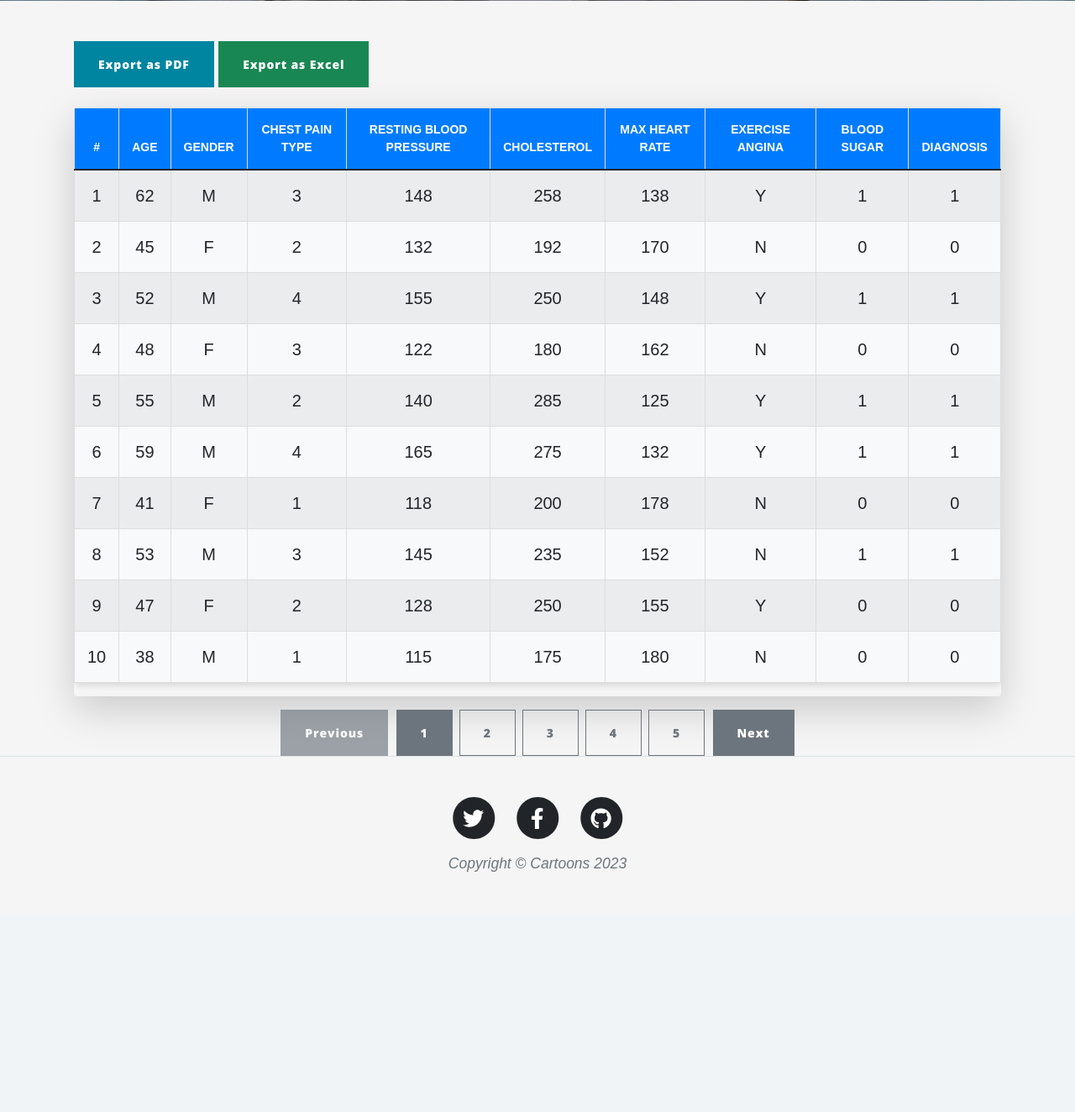
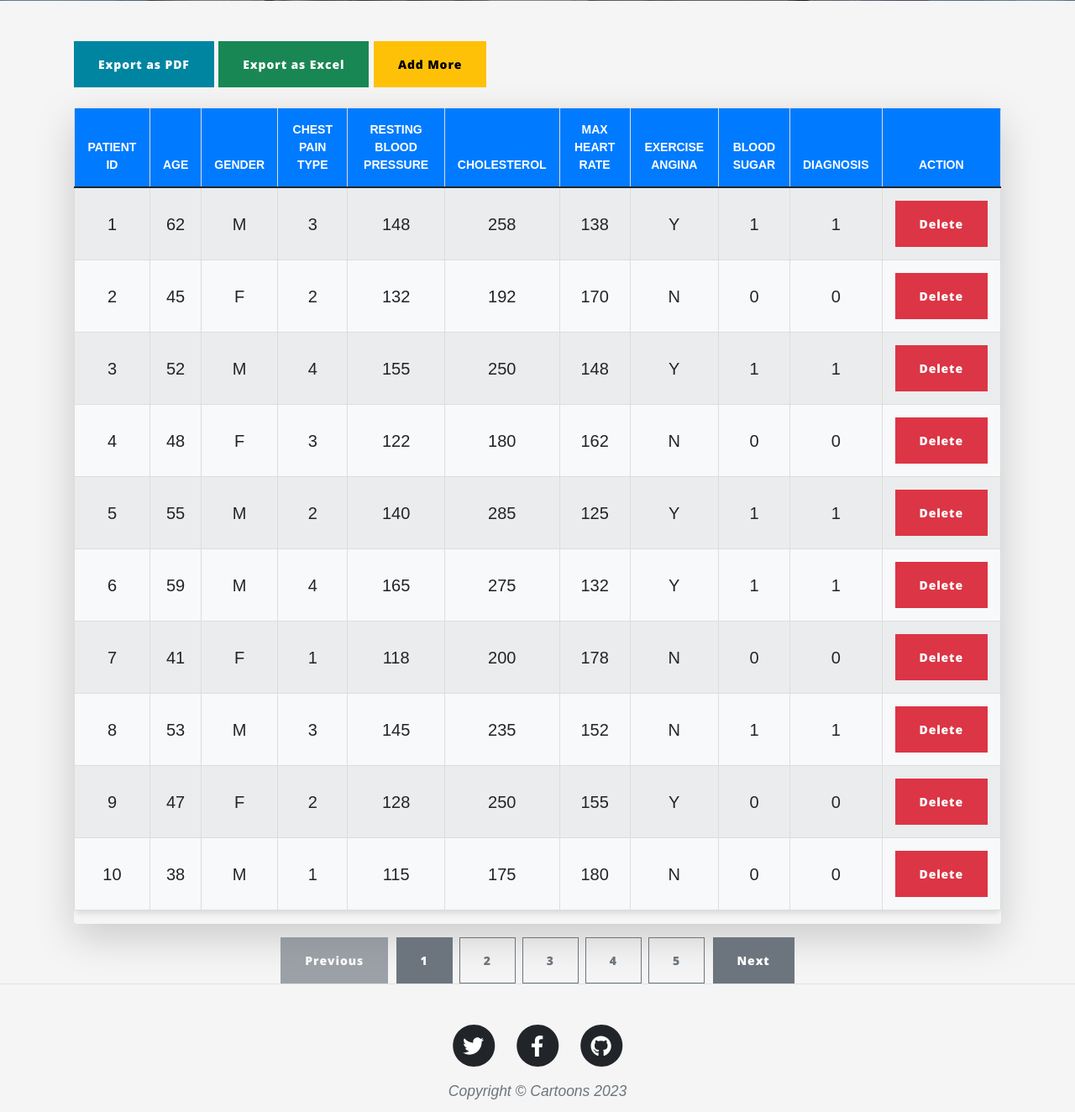
Before and after one commit to baptt123/DataMiningProject, a Flask app: page /datapatient in a window 1280 px wide. Shown: the part 499-1823 px from the top of the page at 84% size. Before the commit the page ends 1537 px from the top, so only its background shows below. Run offline with Flask 3, Linux system fonts and the light colour scheme; data comes from the database, SQL or seed files in the repository; some libraries are stand-ins or nearby versions.

Commit message:
them nut add more va nut xoa

```diff
--- a/main.py
+++ b/main.py
@@ -2,7 +2,7 @@ import os
 
 import joblib
 import pandas as pd
-from flask import Flask, render_template, request, redirect, url_for, session, flash
+from flask import Flask, render_template, request, redirect, url_for, session, flash, jsonify
 import mysql.connector
 from sklearn.ensemble import RandomForestClassifier
 from sklearn.metrics import accuracy_score, classification_report
@@ -84,7 +84,7 @@ def datapatient():
 
     # Truy vấn dữ liệu từ database
     query = """
-        SELECT age, gender, chest_pain_type, resting_blood_pressure, cholesterol,
+        SELECT patient_id, age, gender, chest_pain_type, resting_blood_pressure, cholesterol,
                max_heart_rate, exercise_angina, blood_sugar, diagnosis
         FROM patients_data_mining
     """
@@ -104,7 +104,49 @@ def datapatient():
     # Trả về template và truyền dữ liệu vào template
     return render_template('datapatient.html', data=data, params=params)
 
+@app.route('/delete_patient', methods=['POST'])
+def delete_patient():
+    # Get the patient_id from the AJAX request
+    patient_id_to_delete = request.json.get('patient_id')
 
+    if patient_id_to_delete:
+        # Print the patient_id to the terminal
+        print(f"Received patient_id to delete: {patient_id_to_delete}")
+
+        # Establish database connection
+        conn = mysql.connector.connect(**db_config)
+        cursor = conn.cursor()
+
+        try:
+            # Perform deletion from the database
+            delete_query = "DELETE FROM patients_data_mining WHERE patient_id = %s"
+            cursor.execute(delete_query, (patient_id_to_delete,))
+            conn.commit()
+
+            # Fetch updated patient data
+            query = """
+            SELECT patient_id, age, gender, chest_pain_type, resting_blood_pressure, cholesterol,
+                   max_heart_rate, exercise_angina, blood_sugar, diagnosis
+            FROM patients_data_mining
+            """
+            cursor.execute(query)
+            data = cursor.fetchall()
+
+            # Close connection
+            conn.close()
+
+            # Return success response with updated data
+            return jsonify({'status': 'success', 'message': 'Patient deleted successfully!', 'data': data})
+
+        except Exception as e:
+            conn.rollback()
+            conn.close()
+            return jsonify({'status': 'error', 'message': f'Error: {str(e)}'})
+    else:
+        return jsonify({'status': 'error', 'message': 'No patient ID provided.'})
+
+if __name__ == "__main__":
+    app.run(debug=True)
 @app.route('/dataset_test')
 def dataset_test():
     return render_template('Dataset_test.html')
--- a/templates/datapatient.html
+++ b/templates/datapatient.html
@@ -25,6 +25,7 @@
     <div class="mb-4">
         <button class="btn btn-primary" id="exportPdfBtn">Export as PDF</button>
         <button class="btn btn-success" id="exportExcelBtn">Export as Excel</button>
+        <button class="btn btn-warning" id="addMoreBtn">Add More</button>
     </div>
 
     <!-- Data Table with enhanced style -->
@@ -32,7 +33,7 @@
        <table class="table table-hover align-middle table-striped table-bordered" id="dataTable">
     <thead class="thead-light bg-gradient text-white">
         <tr>
-                    <th>#</th>
+            <th>Patient ID</th> <!-- Update header to "Patient ID" -->
             <th>Age</th>
             <th>Gender</th>
             <th>Chest Pain Type</th>
@@ -42,13 +43,13 @@
             <th>Exercise Angina</th>
             <th>Blood Sugar</th>
             <th>Diagnosis</th>
+            <th>Action</th> <!-- New column for the delete action -->
         </tr>
     </thead>
     <tbody id="tableBody">
         {% for record in data %}
         <tr class="hover-effect">
-                    <td>{{ loop.index }}</td>
-                    <td>{{ record[0] }}</td>
+            <td>{{ record[0] }}</td> <!-- Display patient_id (first element of the record) -->
             <td>{{ record[1] }}</td>
             <td>{{ record[2] }}</td>
             <td>{{ record[3] }}</td>
@@ -57,10 +58,13 @@
             <td>{{ record[6] }}</td>
             <td>{{ record[7] }}</td>
             <td>{{ record[8] }}</td>
+            <td>{{ record[9] }}</td>
+            <td><button class="btn btn-danger delete-btn" data-patient-id="{{ record[0] }}">Delete</button></td> <!-- Use patient_id for deletion -->
         </tr>
         {% endfor %}
     </tbody>
 </table>
+
     </div>
 
     <!-- Pagination Controls -->
@@ -71,6 +75,8 @@
         </div>
         <button class="btn btn-secondary" id="nextPageBtn">Next</button>
     </div>
+
+    <!-- Add More Button -->
 </div>
 
 <!-- Scroll to Top Button -->
@@ -204,6 +210,53 @@
         const wb = XLSX.utils.table_to_book(table, { sheet: 'Sheet1' });
         XLSX.writeFile(wb, 'data.xlsx');
     });
+
+    // Handle Delete button click
+document.querySelectorAll('.delete-btn').forEach(function(button) {
+    button.addEventListener('click', function() {
+        const patientId = this.getAttribute('data-patient-id');
+
+        // Print patient ID to the console (terminal)
+        console.log('Deleting patient with ID:', patientId);
+
+        // Confirm before deleting
+        if (confirm('Are you sure you want to delete this patient?')) {
+            // Send AJAX request to delete patient
+            fetch('/delete_patient', {  // Assuming the route is "/delete_patient"
+                method: 'POST',  // Use POST method for deleting
+                headers: {
+                    'Content-Type': 'application/json',
+                },
+                body: JSON.stringify({ patient_id: patientId })  // Send the patient_id as JSON
+            })
+            .then(response => response.json())
+            .then(data => {
+                if (data.status === 'success') {
+                    // Remove the row from the table on success
+                    this.closest('tr').remove();
+
+                    // Optionally, you could update the table with the new data
+                    // Example: render the updated patient data from 'data.data'
+                    alert('Patient deleted successfully!');
+                } else {
+                    alert('Failed to delete patient. Please try again.');
+                }
+            })
+            .catch(error => {
+                console.error('Error:', error);
+                alert('An error occurred while deleting the patient.');
+            });
+        }
+    });
+});
+
+
+document.getElementById('addMoreBtn').addEventListener('click', function() {
+        // Redirect to /individual_test page
+        window.location.href = '/individual_test';  // This will redirect the browser to the specified URL
+    });
+    // Handle Add More button click (for simplicity, we will simulate adding rows)
+
 </script>
 
 {% endblock %}
```
Lines whose indentation alone changed are shown as unchanged.
